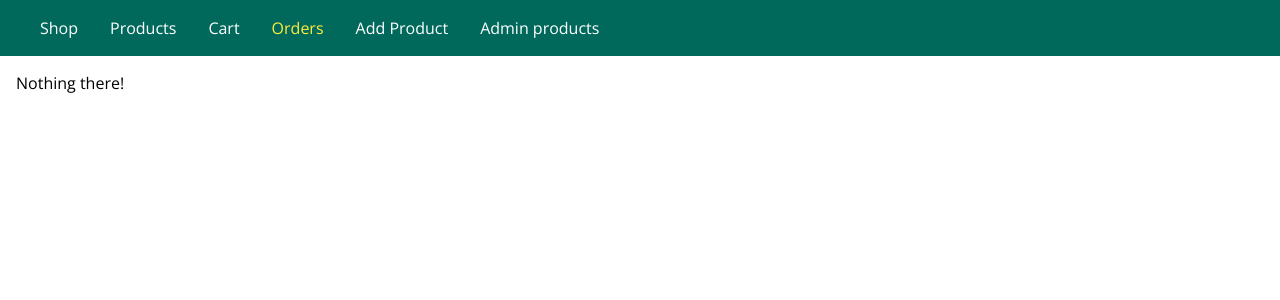
After one commit to ReactorV/ExpressJsSanbox, a Node server app: page /orders in a window 1280 px wide. The commit adds this page. Shown: the top 300 px of the page. Run offline with Node 20, Linux system fonts and the light colour scheme; some libraries are stand-ins or nearby versions.

Commit message:
feat: add orders route and view

```diff
--- a/controllers/shop.js
+++ b/controllers/shop.js
@@ -22,8 +22,15 @@ exports.getIndex = (req, res, next) => {
 
 exports.getCart = (req, res, next) => {
     res.render('shop/cart', {
-        pageTitle: 'Your cart',
+        pageTitle: 'Your Cart',
         path: '/cart'
+    })
+}
+
+exports.getOrders = (req, res, next) => {
+    res.render('shop/orders', {
+        pageTitle: 'Your Orders',
+        path: '/orders'
     })
 }
 
--- a/routes/shop.js
+++ b/routes/shop.js
@@ -8,6 +8,8 @@ router.get('/', shopController.getIndex);
 
 router.get('/cart', shopController.getCart);
 
+router.get('/orders', shopController.getOrders);
+
 router.get('/products', shopController.getProducts)
 
 router.get('/checkout', shopController.getCheckout)
--- a/views/includes/navigation.ejs
+++ b/views/includes/navigation.ejs
@@ -11,6 +11,9 @@
                 <a class="<%= path === "/cart" ? "active" : "" %>" href="/cart">Cart</a>
             </li>
             <li class="main-header__item">
+                <a class="<%= path === "/orders" ? "active" : "" %>" href="/orders">Orders</a>
+            </li>
+            <li class="main-header__item">
                 <a class="<%= path === "/admin/add-product" ? "active" : "" %>" href="/admin/add-product">Add Product</a>
             </li>
             <li class="main-header__item">
--- /dev/null
+++ b/views/shop/orders.ejs
@@ -0,0 +1,8 @@
+<%- include("../includes/head.ejs") %>
+<link rel="stylesheet" href="/css/product.css">
+</head>
+
+<body>
+<%- include("../includes/navigation.ejs") %>
+    <main>Nothing there!</main>
+<%- include("../includes/end.ejs") %>
--- a/views/shop/product-list.ejs
+++ b/views/shop/product-list.ejs
@@ -22,7 +22,9 @@
                 </div>
 
                 <div class="card__actions">
-                    <button class="btn">Add to Cart</button>
+                    <form action="/add-to-cart" method="POST">
+                        <button class="btn">Add to Cart</button>
+                    </form>
                 </div>
             </article>
         <% } %>
```
Also changed, not shown: views/admin/products.ejs (+33 -0 lines).
